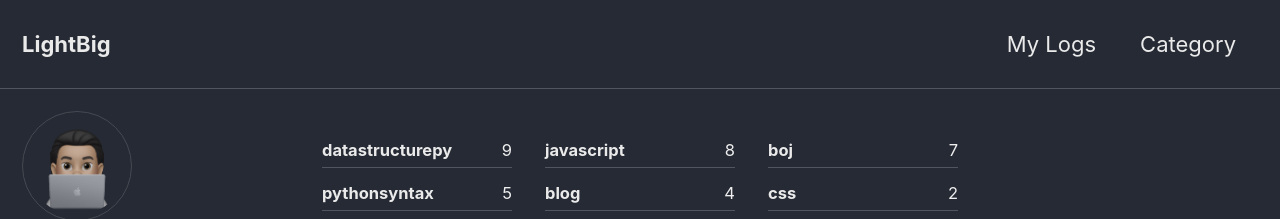
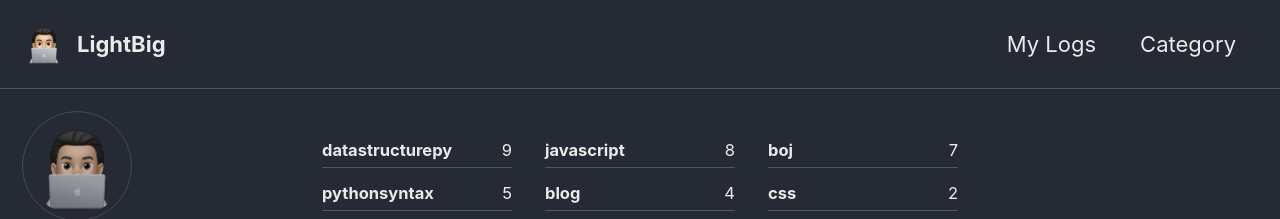
Before and after one commit to koreanddinghwan/koreanddinghwan.github.io, a Jekyll site: the page built from index.html, in a window 1280 px wide. Shown: the top 219 px of the page. Built offline with Jekyll 4.4.1, drawn with Linux system fonts in a browser that asks for light colours; cached includes are drawn as plain includes; the list of posts is cut into pages by our own code.

Commit message:
teaser,logo

```diff
--- a/_config.yml
+++ b/_config.yml
@@ -24,8 +24,8 @@ description              : "어차피 할 평생공부 하고싶은거 하자"
 url                      : "https://koreanddinghwan.github.io"
 baseurl                  : "/lightbig"
 repository               : koreanddinghwan/lightbig
-teaser                   : # path of fallback teaser image, e.g. "/assets/images/500x300.png"
-logo                     : # path of logo image to display in the masthead, e.g. "/assets/images/88x88.png"
+teaser                   : /assets/images/avatar.png
+logo                     : /assets/images/avatar.png
 masthead_title           : # overrides the website title displayed in the masthead, use " " for no title
 breadcrumbs            : true   #, false (default)
 words_per_minute         : 200
@@ -71,7 +71,7 @@ google:
   search_engine_id       : # YOUR_SEARCH_ENGINE_ID
   instant_search         : # false (default), true
 # SEO Related
-google_site_verification : FJVl-ChyUQSL_fnvsyB_lYrP3RbPZd2iMZDlUF72218
+google_site_verification :
 bing_site_verification   :
 yandex_site_verification :
 naver_site_verification  :
```
Also changed, not shown: 3 other files.
